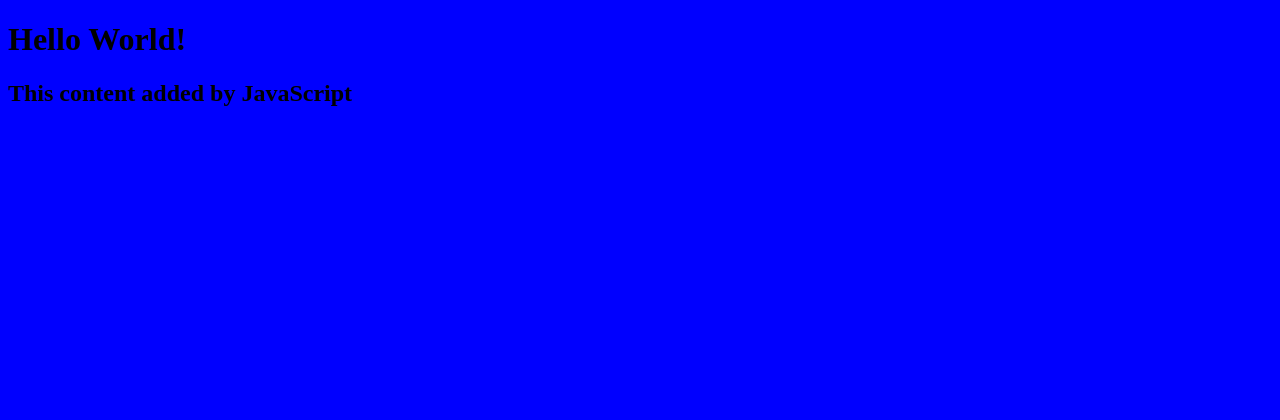
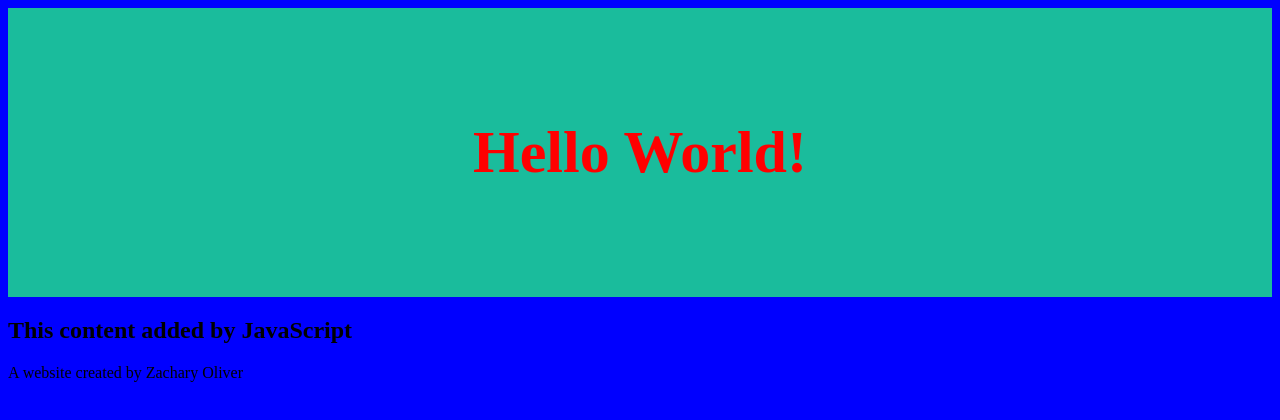
Before and after one commit to zspoliver16/my-personal-website, a plain HTML site: page index.html in a window 1280 px wide. Drawn offline with Linux system fonts and the light colour scheme.

Commit message:
add style.css, index.html

```diff
--- a/index.html
+++ b/index.html
@@ -5,7 +5,11 @@
     <title>My Personal Website</title>
 </head>
   <body>
+    <div class="header">
     <h1>Hello World!</h1>
+    </div>
+    </body>
     <script src="script.js"></script>
+    <p>A website created by Zachary Oliver</p>
   </body>
 </html>
--- a/style.css
+++ b/style.css
@@ -1,3 +1,13 @@
 body {
-    background: blue;
+    background:blue;
+    font-family: Onyx;
 }
+.header {
+    padding: 70px;
+    text-align: center;
+    background: #1abc9c;
+    color: red;
+}
+.header h1 {
+    font-size: 60px;
+}
```
